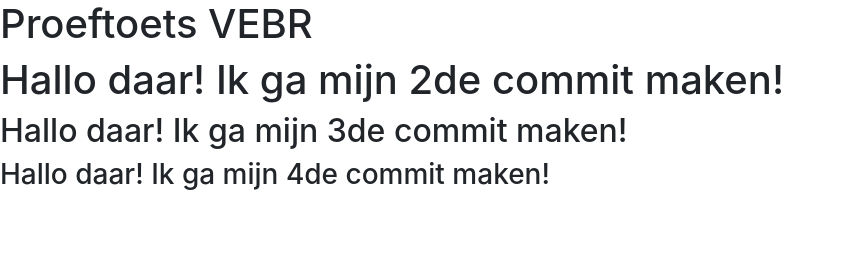
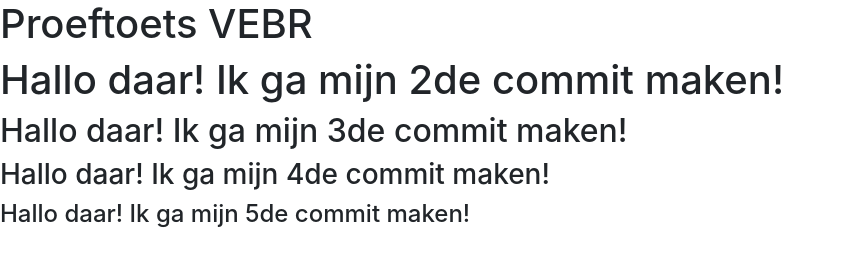
Before and after one commit to TTrashCAN/Proeftoets_VEBR_Blok1, a plain HTML site: page index.html in a window 1280 px wide. Shown: the whole page, without its empty margins (0-843 px from the left). Drawn offline with nearby package versions, Linux system fonts and the light colour scheme.

Commit message:
fifth commit

```diff
--- a/index.html
+++ b/index.html
@@ -15,6 +15,7 @@
     <h1>Hallo daar! Ik ga mijn 2de commit maken!</h1>
     <h2>Hallo daar! Ik ga mijn 3de commit maken!</h2>
     <h3>Hallo daar! Ik ga mijn 4de commit maken!</h3>
+    <h4>Hallo daar! Ik ga mijn 5de commit maken!</h4>
 
     <!-- Optional JavaScript -->
     <!-- jQuery first, then Popper.js, then Bootstrap JS -->
```
